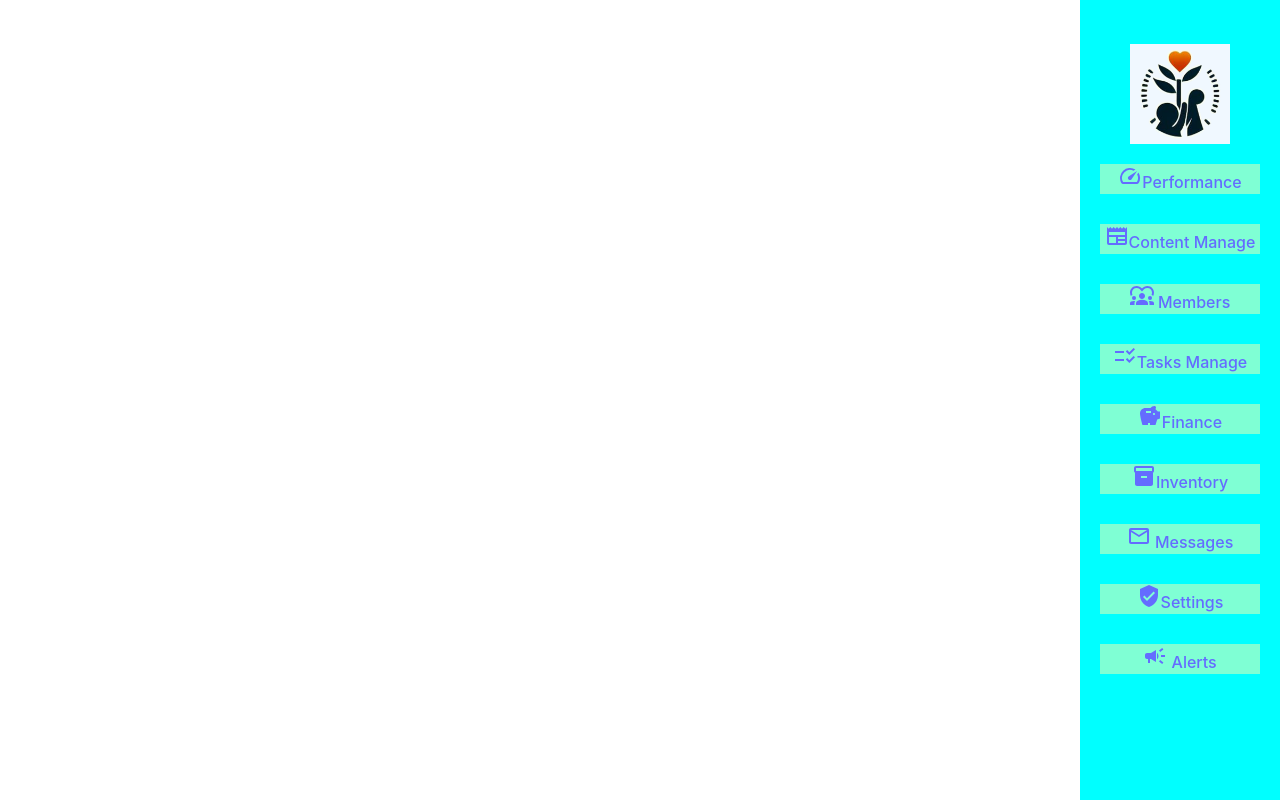
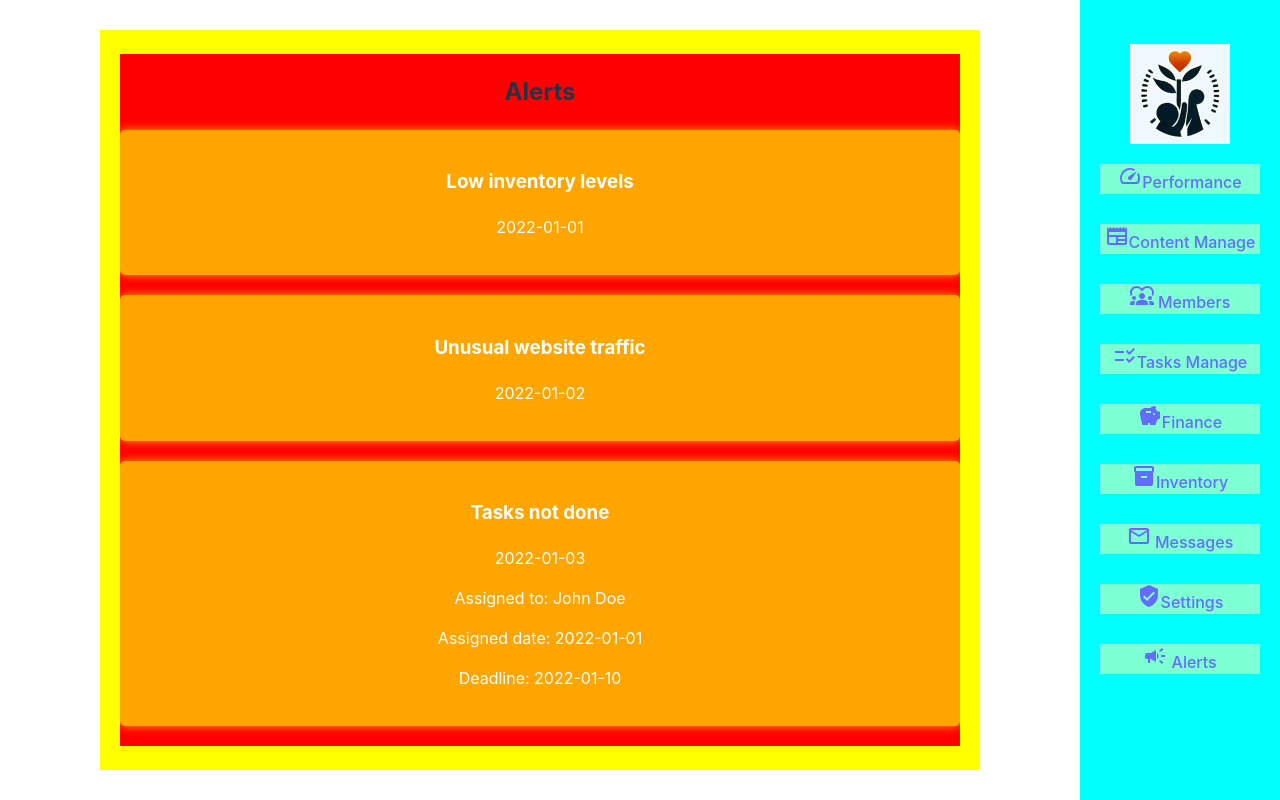
Before and after one commit to dilaneeshvaran/force-du-coeur-projet-annuel, a React (Vite) app in the folder backoffice/: page /alert in a window 1280 px wide. Built offline with nearby package versions, Linux system fonts and the light colour scheme.

Commit message:
alerts
Signed-off-by: Dilan EESHVARAN <ieeshvarand@gmail.com>

```diff
--- a/backoffice/src/App.tsx
+++ b/backoffice/src/App.tsx
@@ -9,6 +9,7 @@ import UserManagement from './pages/userManagement';
 import TaskManager from './pages/taskManage';
 import FinanceInformation from './pages/financeInformation';
 import Settings from './pages/settings';
+import Alerts from './pages/alert';
 
 function App() {
   const [count, setCount] = useState(0)
@@ -31,6 +32,7 @@ function App() {
         <Route path="/taskManage" element={<TaskManager />} />
         <Route path="/financeInformation" element={<FinanceInformation />} />
         <Route path="/settings" element={<Settings />} />
+        <Route path="/alert" element={<Alerts />} />
       </Routes>
     </BrowserRouter>
   )
--- a/backoffice/src/components/Menu.tsx
+++ b/backoffice/src/components/Menu.tsx
@@ -66,7 +66,7 @@ const Menu: React.FC<MenuProps> = ({ className, isLoggedIn, onLogout }) => {
                 <NavLink className={`navbar-item ${location.pathname === '/settings' ? 'is-active' : ''}`} to="/settings">
                     <VerifiedUserIcon />Settings
                 </NavLink>
-                <NavLink className={`navbar-item ${location.pathname === '/espaceMembres' ? 'is-active' : ''}`} to="/espaceMembres">
+                <NavLink className={`navbar-item ${location.pathname === '/alert' ? 'is-active' : ''}`} to="/alert">
                     <CampaignIcon /> Alerts
                 </NavLink>
             </div>
--- /dev/null
+++ b/backoffice/src/pages/alert.tsx
@@ -0,0 +1,97 @@
+import React, { useEffect, useState } from 'react';
+import { differenceInDays, parseISO } from 'date-fns';
+import '../styles/alerts.css';
+import '../styles/content.css';
+
+type Task = {
+    assignedTo: string;
+    assignedDate: string;
+    deadline: string;
+};
+
+type Alert = {
+    id: number;
+    message: string;
+    date: string;
+    task?: Task;
+};
+
+function Alerts() {
+    const [alerts, setAlerts] = useState<Alert[]>([]);
+
+    useEffect(() => {
+        // call api
+        const fetchedAlerts: Alert[] = [
+            { id: 1, message: 'Low inventory levels', date: '2022-01-01' },
+            { id: 2, message: 'Unusual website traffic', date: '2022-01-02' },
+            {
+                id: 3,
+                message: 'Tasks not done',
+                date: '2022-01-03',
+                task: {
+                    assignedTo: 'John Doe',
+                    assignedDate: '2022-01-01',
+                    deadline: '2022-01-10',
+                },
+            },
+        ];
+
+        // call api
+        const tasks: Task[] = [
+            // ... tasks ...
+        ];
+
+        // call api
+        const votingsAndSurveys: { id: number; endDate: string; }[] = [
+
+        ];
+
+        const today = new Date();
+
+        tasks.forEach(task => {
+            if (differenceInDays(parseISO(task.deadline), today) <= 3) {
+                fetchedAlerts.push({
+                    id: fetchedAlerts.length + 1,
+                    message: `Task deadline is near: ${task.assignedTo}`,
+                    date: task.deadline,
+                    task,
+                });
+            }
+        });
+
+        votingsAndSurveys.forEach(votingOrSurvey => {
+            if (differenceInDays(parseISO(votingOrSurvey.endDate), today) <= 0) {
+                fetchedAlerts.push({
+                    id: fetchedAlerts.length + 1,
+                    message: `Voting or survey ended: ${votingOrSurvey.id}`,
+                    date: votingOrSurvey.endDate,
+                });
+            }
+        });
+
+        setAlerts(fetchedAlerts);
+    }, []);
+
+    return (
+        <div className="contentBox">
+            <div className="content">
+                <h2>Alerts</h2>
+                {alerts.map(alert => (
+                    <div key={alert.id} className="alertBox">
+                        <h3>{alert.message}</h3>
+                        <p>{alert.date}</p>
+                        {alert.task && (
+                            <div>
+                                <p>Assigned to: {alert.task.assignedTo}</p>
+                                <p>Assigned date: {alert.task.assignedDate}</p>
+                                <p>Deadline: {alert.task.deadline}</p>
+                            </div>
+                        )}
+                    </div>
+                ))}
+            </div>
+        </div>
+    );
+}
+
+export default Alerts;
--- /dev/null
+++ b/backoffice/src/styles/alerts.css
@@ -0,0 +1,8 @@
+.alertBox {
+    padding: 20px;
+    margin-bottom: 20px;
+    background-color: #FFA500;
+    border-radius: 5px;
+    box-shadow: 0 0 10px #FFA500;
+    color: white;
+}
```
Also changed, not shown: 2 other files (tests, documents, lock files or other folders).
